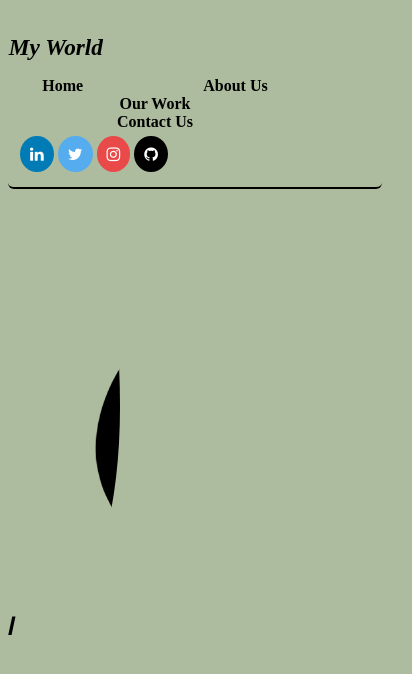
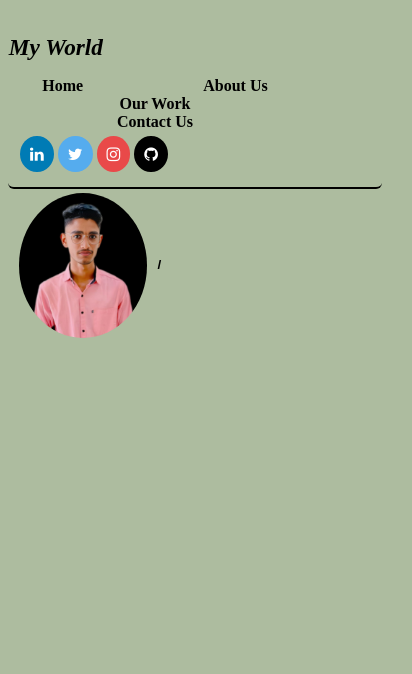
Before and after one commit to Shafiq9845/portfolio, a Next.js app in the folder my_world/: page /body in a window 390 px wide. Shown: the top 674 px of the page, 412 px wide, since content can reach past the window. Built offline with nearby package versions, Linux system fonts and the light colour scheme.

Commit message:
changes in css

```diff
--- a/my_world/src/asset/body.css
+++ b/my_world/src/asset/body.css
@@ -8,31 +8,25 @@
 .main-container{
     display: flex;
     flex-wrap: wrap;
-    justify-content: space-between;
-    justify-items: center;
+    justify-content:space-between;
+    justify-items:flex-start;
 }
 .image-container{
     position: relative;
+    width: 40%;
+    height: auto;
     display: flex;
     object-fit: fill;
-    -webkit-mask-image: url(../app/images/graph.png);
-    mask-image: url(../app/images/graph.png);
-    -webkit-mask-repeat: no-repeat;
-    mask-repeat: no-repeat;
-    -webkit-mask-size: 500px;
-    mask-size: 500px;
-    width: 30%;
-    height: auto;
-    background-color: red;
-    border-radius: 50% 50% 50% 50% / 60% 60% 50% 50%;
+    justify-content: center;
+    align-items: center;
+    padding: 1%;
 }
 .image{
     position: relative;
-    top: 24%;
-    left: 50px;
     width: 400px;
     height: 400px;
     object-fit: fill;
+    border-radius: 50%;
 }
 @keyframes cursor {
     from, to {
@@ -52,8 +46,8 @@
 }
 @keyframes slide {
     33.3333333333% {
-        font-size:clamp(2rem,3rem,4rem);
-        letter-spacing: 3px;
+        font-size:3.2vw;
+        letter-spacing: 2px;
    }
     to {
         font-size: 0;
@@ -61,12 +55,17 @@
    }
 }
 .typing-slider {
-    width: auto;
+    width: 60%;
     font-family: Consolas, monospace;
     font-weight: bold;
     text-align: center;
     white-space: nowrap;
     line-height: 1.168;
+    position: relative;
+    display: flex;
+    justify-content: start;
+    align-items: center;
+    flex-wrap: wrap;
 }
 .typing-slider p {
     position: relative;
@@ -107,53 +106,32 @@
     animation-delay: 10s;
     animation-timing-function: steps(21), step-end;
 }
-.typing-slider{
-    position: relative;
-    display: flex;
-    align-items: center;
-    flex-wrap: wrap;
-    padding-right: 20%;
 
-}
 
 @media (max-width:1080px) {
     @keyframes slide {
         33.3333333333% {
-            font-size: clamp(1rem,1.5rem,2rem);
-            letter-spacing: 3px;
+            font-size:3.5vw;
+            letter-spacing: 2px;
        }
         to {
             font-size: 0;
             letter-spacing: 0;
        }
     }
-    /* .image-container{
-        position: relative;
-        display: flex;
-        height: 200px;
-        width: 200px;
-        object-fit: fill;
-        -webkit-mask-image: url(../app/images/graph.png);
-        mask-image: url(../app/images/graph.png);
-        -webkit-mask-repeat: no-repeat;
-        mask-repeat: no-repeat;
-        -webkit-mask-size: clamp(200px,300px);
-        mask-size: clamp(200px,300px);
-    }
     .image{
         position: relative;
-        top: 95px;
-        left: 35px;
-        height: 200px;
-        width: 200px;
+        width: 90%;
+        height: auto;
         object-fit: fill;
-    } */
+        border-radius: 50%;
+    }
 }
 @media (max-width:600px) {
     @keyframes slide {
         33.3333333333% {
-            font-size: 1.5rem;
-            letter-spacing: 3px;
+            font-size: 3vw;
+            letter-spacing: 2px;
        }
         to {
             font-size: 0;
```
